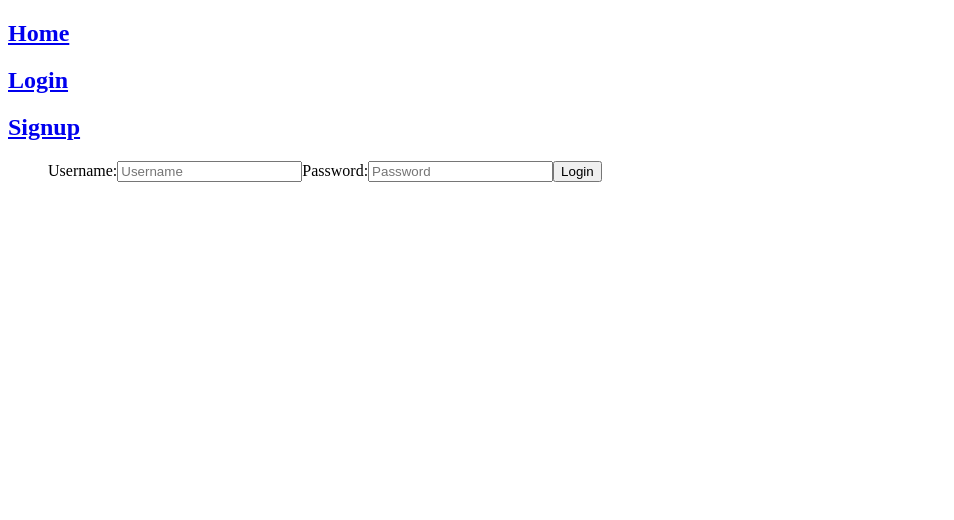
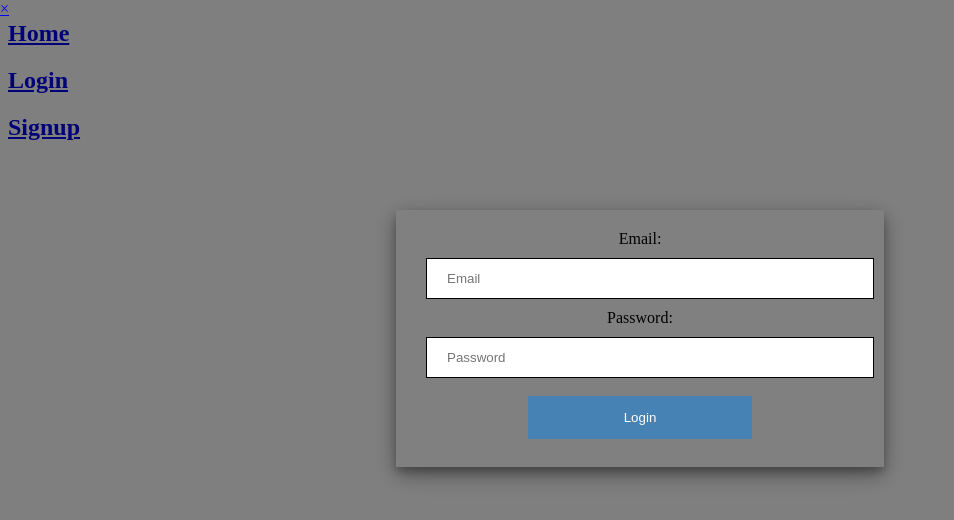
Before and after one commit to Kraven3030/Characterboxd, a React (Create React App) app in the folder frontend/: page /Login/login in a window 1280 px wide. Shown: the top 520 px of the page, without its empty margins (0-954 px from the left). Built offline with nearby package versions, Linux system fonts and the light colour scheme.

Commit message:
login form working

```diff
--- a/frontend/package.json
+++ b/frontend/package.json
@@ -6,6 +6,8 @@
     "@testing-library/jest-dom": "^5.16.5",
     "@testing-library/react": "^13.4.0",
     "@testing-library/user-event": "^13.5.0",
+    "axios": "^1.2.1",
+    "dotenv": "^16.0.3",
     "react": "^18.2.0",
     "react-dom": "^18.2.0",
     "react-router-dom": "^6.5.0",
--- a/frontend/public/index.html
+++ b/frontend/public/index.html
@@ -9,8 +9,6 @@
       name="description"
       content="Web site created using create-react-app"
     />
-    <link rel="apple-touch-icon" href="%PUBLIC_URL%/logo192.png" />
-    <link rel="manifest" href="%PUBLIC_URL%/manifest.json" />
     <title>Characterboxd</title>
   </head>
   <body>
--- a/frontend/src/App.js
+++ b/frontend/src/App.js
@@ -1,28 +1,47 @@
 import './App.css';
 import { Routes, Route, Link } from "react-router-dom";
+import { useState } from 'react'
 
 // Imports for components and pages
 import Login from './components/Login/login'
 import Signup from './components/Signup/signup'
 
+// const API_URL = "http://localhost:9000/user/login"
 
 function App() {
+
+  // const handleSubmit = async (loginForm) => {
+  //   try {
+  //     const response = await fetch(API_URL, {
+  //       method: 'POST',
+  //       headers: {
+  //         'Content-type': 'Application/json'
+  //       },
+  //       body: JSON.stringify(loginForm)
+  //     });
+  //     const data = await response.json();
+  //     console.log(data) // set state after confirming it works
+  //   } catch (error) {
+  //     console.error(error)
+  //   }
+  // };
+
   return (
     <div className="nav">
       <nav>
         <Link to="/">
           <h1>Home</h1>
         </Link>
-        <Link to="/Login/login">
+        <Link className='loginLink' to="/Login/login">
           <h1>Login</h1>
         </Link>
         <Link to="/Signup/signup">
-          <h1>Signup</h1>
+          <h1 className='signupLink'>Signup</h1>
         </Link>
       </nav>
       <main>
         <Routes>
-          <Route path="/Login/Login" element={<Login />} />
+          <Route path="/Login/login" element={<Login />} />
           <Route path="/Signup/Signup" element={<Signup />} />
         </Routes>
       </main>
--- /dev/null
+++ b/frontend/src/components/Login/login.css
@@ -0,0 +1,56 @@
+.loginModal {
+    position: fixed;
+    z-index: 1;
+    width: 100%;
+    height: 100%;
+    left: 0;
+    top: 0;
+    overflow: hidden;
+    background-color: rgba(0, 0, 0, 0.5);
+}
+
+.loginDiv {
+    background-color: gray;
+    margin: 15% auto;
+    padding: 20px;
+    width: 35%;
+    box-shadow: 0 5px 8px 0 rgba(0, 0, 0, 0.2), 0 7px 20px 0 rgba(0, 0, 0, 0.4);
+    text-align: center;
+}
+
+input[type=text],
+input[type=password] {
+    width: 100%;
+    padding: 12px 20px;
+    margin: 10px;
+    display: inline-block;
+    border: 1px solid black;
+    box-sizing: border-box;
+}
+
+.submitLoginBtn {
+    background-color:steelblue;
+        color: white;
+        padding: 14px 20px;
+        margin: 8px 0;
+        border: none;
+        cursor: pointer;
+        width: 50%;
+}
+
+.submitLoginBtn:hover {
+    opacity: 0.8;
+}
+
+.modalCloseBtn {
+    width: auto;
+    color:white;
+    float: right;
+    font-size: 20px;
+}
+
+.modalCloseBtn:hover {
+    color: black;
+    text-decoration: none;
+    cursor: pointer;
+}
--- a/frontend/src/components/Login/login.js
+++ b/frontend/src/components/Login/login.js
@@ -1,24 +1,53 @@
 import { useState } from 'react'
+import "./login.css"
+import { Link } from "react-router-dom";
+import { loginToAccount } from '../../utils/api'
+
+
+
 
 function Login(props) {
+    // State the declarations
+    const [loginForm, setLoginForm] = useState({
+        email: '',
+        password: ''
+    })
 
-    const [username] = useState(props);
-    const [password] = useState(props);
+    // Will keep track of what's inputted into the form
+    const handleChange = (event) => {
+        setLoginForm({ ...loginForm, [event.target.name]: event.target.value })
+    }
+
+
+    const handleSubmit = (event) => {
+        // Prevents webpage from reloading
+        event.preventDefault()
+        // Grabs data from backend via axios in the api utils file
+        loginToAccount(loginForm)
+            // Then token will be stored in local storage
+            .then((data) => localStorage.token = data.token)
+    }
 
 
     return (
         <figure>
-            <form className='loginForm'>
-                <div className='loginDiv'>
-                    <label htmlFor='Username'>Username:</label>
-                    <input onChange={username} type='text' id='username' placeholder='Username'></input>
-                    <label htmlFor="password">Password:</label>
-                    <input onChange={password} type="password" id="password" placeholder="Password"></input>
-                    <button type="submit">Login</button>
+            <div className='loginModal'>
+                <div className='modalContent'>
+                    <Link to="/"><span>&times;</span></Link>
+                    <form className='loginForm' onSubmit={() => props.handleSubmit(loginForm)}>
+                        <div className='loginDiv'>
+                            <label htmlFor='Email'>Email:</label>
+                            <input onChange={handleChange} type='text' name='email' placeholder='Email' value={loginForm.email}></input>
+                            <label htmlFor="password">Password:</label>
+                            <input onChange={handleChange} type="password" name="password" placeholder="Password" value={loginForm.password}></input>
+                            <button onClick={handleSubmit} className='submitLoginBtn' type="submit">Login</button>
+                        </div>
+                    </form>
                 </div>
-            </form>
+            </div>
         </figure>
     )
 }
 
+
 export default Login
--- /dev/null
+++ b/frontend/src/components/Signup/signup.css
@@ -0,0 +1,56 @@
+.signupModal {
+    position: fixed;
+    z-index: 1;
+    width: 100%;
+    height: 100%;
+    left: 0;
+    top: 0;
+    overflow: hidden;
+    background-color: rgba(0, 0, 0, 0.5);
+    display: none;
+}
+
+.signupDiv {
+    background-color: gray;
+    margin: 15% auto;
+    padding: 20px;
+    width: 35%;
+    box-shadow: 0 5px 8px 0 rgba(0, 0, 0, 0.2), 0 7px 20px 0 rgba(0, 0, 0, 0.4)
+}
+
+input[type=text],
+input[type=password] {
+    width: 100%;
+    padding: 12px 20px;
+    margin: 10px;
+    display: inline-block;
+    border: 1px solid black;
+    box-sizing: border-box;
+}
+
+.submitSignupBtn {
+    background-color:steelblue;
+        color: white;
+        padding: 14px 20px;
+        margin: 8px 0;
+        border: none;
+        cursor: pointer;
+        width: 100%;
+}
+
+.submitSignupBtn:hover {
+    opacity: 0.8;
+}
+
+.modalCloseBtn {
+    width: auto;
+    color:white;
+    float: right;
+    font-size: 20px;
+}
+
+.modalCloseBtn:hover {
+    color: black;
+    text-decoration: none;
+    cursor: pointer;
+}
--- a/frontend/src/components/Signup/signup.js
+++ b/frontend/src/components/Signup/signup.js
@@ -1,22 +1,60 @@
 import { useState } from 'react'
+import "./signup.css"
 
 
-function Signup(props) {
+function Signup() {
 
-    const [email] = useState(props);
-    const [password] = useState(props);
+    // The on load event waits until the page is fully loaded before running the functions within.
+    window.onload = (event) => {
+        const signupModal1 = document.getElementsByClassName("signupModal")
+        const openSignupModal = document.getElementsByClassName("signupLink")
+        const closeSignupModal = document.getElementsByClassName("modalCloseBtn")
+        window.addEventListener("click", outsideLogClick);
+
+        console.log(456)
+        // This function allows the user to open the login model once the login link is clicked
+        for (let i = 0; i < openSignupModal.length; i++) {
+            openSignupModal[i].addEventListener("click", openSignup)
+        }
+        function openSignup() {
+            document.getElementsByClassName("signupModal")[0].style = "display: block"
+        }
+
+        // This function allows the user to click the X in the modal to close
+        for (let i = 0; i < closeSignupModal.length; i++) {
+            closeSignupModal[i].addEventListener("click", closeSignup)
+        }
+        function closeSignup() {
+            document.getElementsByClassName("signupModal")[0].style = "display: none"
+        }
+
+
+        function outsideLogClick(e) {
+            for (let i = 0; i < signupModal1.length; i++) {
+                if (e.target === signupModal1[i]) {
+                    signupModal1[i].style.display = "none"
+                }
+            }
+        }
+    }
+
 
     return (
         <figure>
-            <form className="form">
-                <div className="formDiv">
-                    <label htmlFor="Email">Email:</label>
-                    <input onChange={email} type="text" id="username" placeholder="Email"></input>
-                    <label htmlFor="password">Password:</label>
-                    <input onChange={password} type="password" id="password" placeholder="Password"></input>
-                    <button type="submit">Login</button>
+            <div className='signupModal'>
+                <div className='modalContent'>
+                    <form className='signupForm'>
+                        <div className='signupDiv'>
+                            <span className='modalCloseBtn'>&times;</span>
+                            <label htmlFor='Email'>Email:</label>
+                            <input type='text' id='username' placeholder='Username'></input>
+                            <label htmlFor="password">Password:</label>
+                            <input type="password" id="password" placeholder="Password"></input>
+                            <button className='submitSignupBtn' type="submit">Signup</button>
+                        </div>
+                    </form>
                 </div>
-            </form>
+            </div>
         </figure>
     )
 }
--- a/frontend/src/utils/api.js
+++ b/frontend/src/utils/api.js
@@ -1 +1,7 @@
 import axios from 'axios';
+
+//Log into user account
+export async function loginToAccount(loginForm) {
+    const { data } = await axios.post('http://localhost:9000/user/login', loginForm)
+    return data
+}
```
Also changed, not shown: frontend/public/manifest.json (deleted), 2 other files (tests, documents, lock files or other folders).
